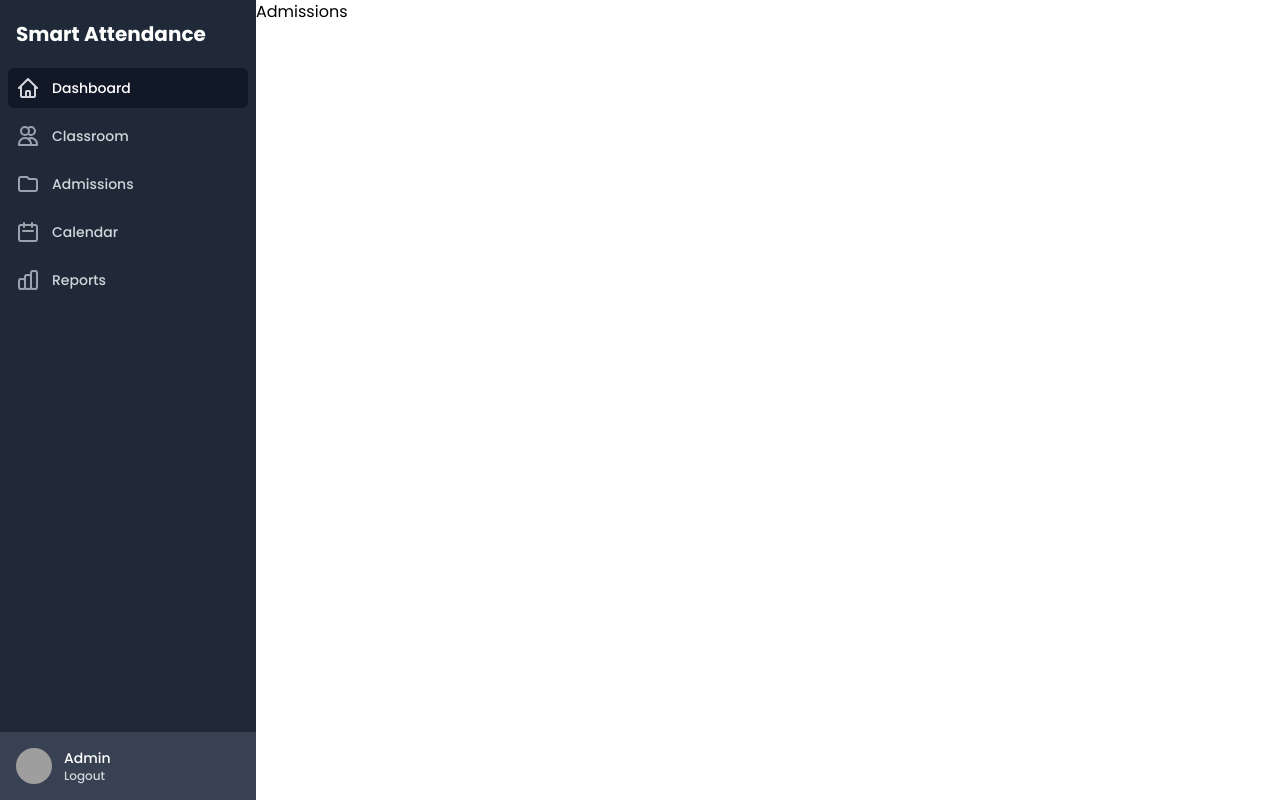
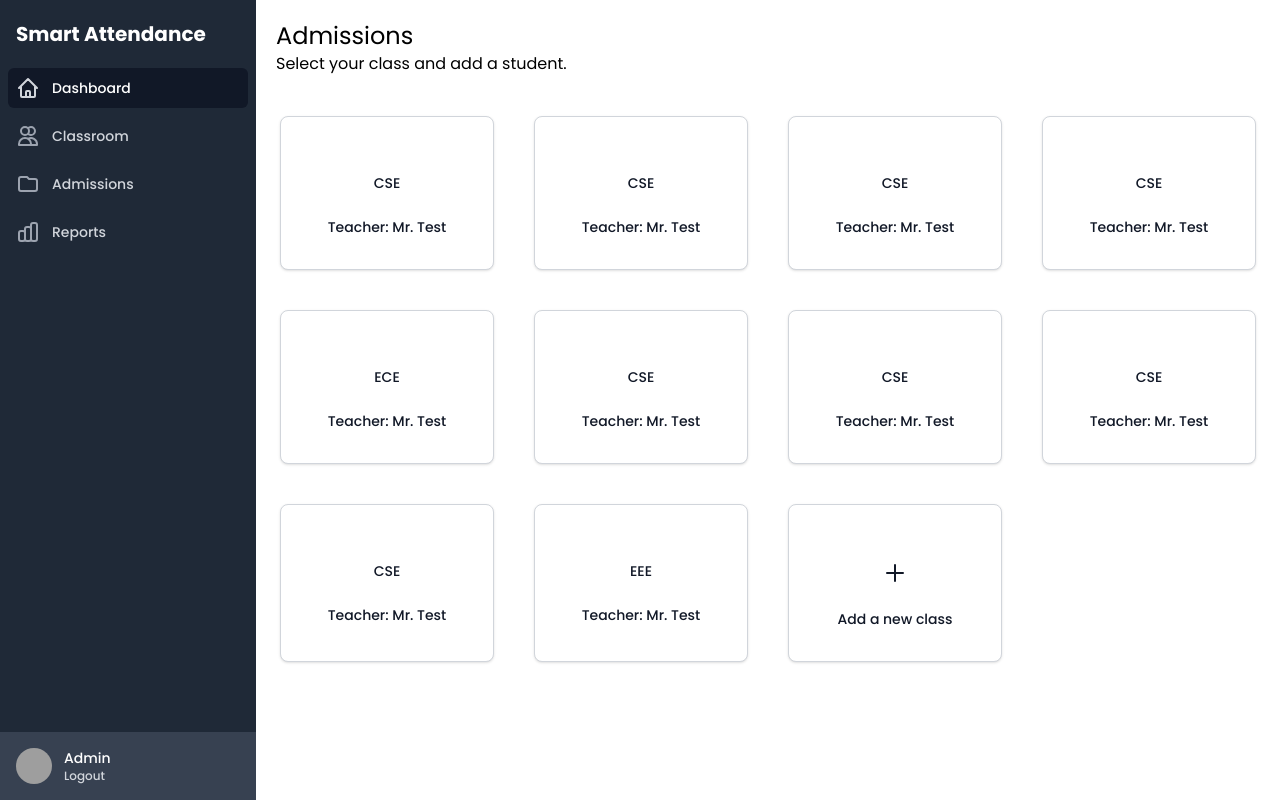
Before and after one commit to muthaiyanmani/smart-attendance, a React (Create React App) app: page /dashboard/admissions in a window 1280 px wide. Built offline with nearby package versions, Linux system fonts and the light colour scheme; grey boxes are pictures that could not be loaded.

Commit message:
added cards in admission section

```diff
--- a/package.json
+++ b/package.json
@@ -14,6 +14,7 @@
     "@types/react-dom": "^17.0.11",
     "axios": "^0.24.0",
     "react": "^17.0.2",
+    "react-calendar": "^3.6.0",
     "react-dom": "^17.0.2",
     "react-router-dom": "^6.2.1",
     "react-scripts": "5.0.0",
@@ -46,6 +47,7 @@
     ]
   },
   "devDependencies": {
+    "@types/react-calendar": "^3.4.5",
     "autoprefixer": "^10.4.2",
     "postcss": "^8.4.5",
     "tailwindcss": "^3.0.12"
--- a/src/App.tsx
+++ b/src/App.tsx
@@ -2,7 +2,7 @@ import React from "react";
 import { BrowserRouter, Route, Routes } from "react-router-dom";
 import "./App.css";
 import Admissions from "./pages/admissions";
-import Calender from "./pages/calender";
+
 import Classroom from "./pages/classroom";
 import Dashboard from "./pages/dashboard";
 
@@ -18,7 +18,7 @@ function App() {
         <Route path="/dashboard" element={<Dashboard />} />
         <Route path="/dashboard/classroom" element={<Classroom />} />
         <Route path="/dashboard/admissions" element={<Admissions />} />
-        <Route path="/dashboard/calender" element={<Calender />} />
+
         <Route path="/dashboard/reports" element={<Reports />} />
       </Routes>
     </BrowserRouter>
--- /dev/null
+++ b/src/components/admissions/card.tsx
@@ -0,0 +1,96 @@
+/* This example requires Tailwind CSS v2.0+ */
+import { PlusIcon } from "@heroicons/react/outline";
+import { MailIcon, PhoneIcon, PlusCircleIcon } from "@heroicons/react/solid";
+import { Link } from "react-router-dom";
+
+const people = [
+  {
+    class: "CSE",
+    teacher: "Mr. Test",
+    route: "cse",
+  },
+  {
+    class: "CSE",
+    teacher: "Mr. Test",
+    route: "cse",
+  },
+  {
+    class: "CSE",
+    teacher: "Mr. Test",
+    route: "cse",
+  },
+  {
+    class: "CSE",
+    teacher: "Mr. Test",
+    route: "cse",
+  },
+  {
+    class: "ECE",
+    teacher: "Mr. Test",
+    route: "cse",
+  },
+  {
+    class: "CSE",
+    teacher: "Mr. Test",
+    route: "cse",
+  },
+  {
+    class: "CSE",
+    teacher: "Mr. Test",
+    route: "cse",
+  },
+  {
+    class: "CSE",
+    teacher: "Mr. Test",
+    route: "cse",
+  },
+  {
+    class: "CSE",
+    teacher: "Mr. Test",
+    route: "cse",
+  },
+  {
+    class: "EEE",
+    teacher: "Mr. Test",
+    route: "cse",
+  },
+];
+
+export default function Card() {
+  return (
+    <ul className="grid grid-cols-1 px-3 md:px-1 my-5 gap-5 md:gap-10 sm:grid-cols-2 md:grid-cols-3 lg:grid-cols-4">
+      {people.map((item, index) => (
+        <li
+          key={index}
+          className="col-span-1 hover:scale-105 transition-all flex flex-col text-center bg-white border border-gray-300 rounded-lg shadow divide-y divide-gray-200"
+        >
+          <Link
+            to={`/dashboard/admissions/${item.route}`}
+            className="flex-1 flex flex-col p-8"
+          >
+            <h3 className="mt-6 text-gray-900 text-sm font-medium">
+              {item.class}
+            </h3>
+            <h3 className="mt-6 text-gray-900 text-sm font-medium">
+              Teacher: {item.teacher}
+            </h3>
+          </Link>
+        </li>
+      ))}
+
+      <li className="col-span-1 hover:scale-105 transition-all flex flex-col text-center bg-white border border-gray-300 rounded-lg shadow divide-y divide-gray-200">
+        <Link
+          to={`/dashboard/admissions/new`}
+          className="flex-1 flex flex-col p-8"
+        >
+          <div className="mt-6 flex text-gray-900 text-center justify-center text-sm font-medium">
+            <PlusIcon className="h-6 w-6" />
+          </div>
+          <h3 className="mt-6 text-gray-900 text-sm font-medium">
+            Add a new class
+          </h3>
+        </Link>
+      </li>
+    </ul>
+  );
+}
--- /dev/null
+++ b/src/components/admissions/index.tsx
@@ -0,0 +1,18 @@
+import React from "react";
+import Card from "./card";
+
+type Props = {};
+
+const Admission = (props: Props) => {
+  return (
+    <div>
+      <div className=" py-5">
+        <h1 className="text-lg md:text-2xl">Admissions</h1>
+        <p>Select your class and add a student.</p>
+      </div>
+      <Card />
+    </div>
+  );
+};
+
+export default Admission;
--- a/src/components/sidebar/sidebar.tsx
+++ b/src/components/sidebar/sidebar.tsx
@@ -36,12 +36,6 @@ export default function Sidebar({ children }: Props) {
       name: "Admissions",
       href: "/dashboard/admissions",
       icon: FolderIcon,
-      current: false,
-    },
-    {
-      name: "Calendar",
-      href: "/dashboard/calender",
-      icon: CalendarIcon,
       current: false,
     },
     {
@@ -242,7 +236,7 @@ export default function Sidebar({ children }: Props) {
               <MenuIcon className="h-6 w-6" aria-hidden="true" />
             </button>
           </div>
-          <main className="flex-1">{children}</main>
+          <main className="flex-1  px-2 md:px-5">{children}</main>
         </div>
       </div>
     </>
--- a/src/components/sign-in/index.tsx
+++ b/src/components/sign-in/index.tsx
@@ -43,7 +43,7 @@ export default function SignInComponent() {
                   required
                   value={user.email}
                   onChange={(e) => setUser({ ...user, email: e.target.value })}
-                  className="relative block w-full px-3 py-2 text-gray-900 placeholder-gray-500 border border-gray-300 rounded-md appearance-none focus:outline-none focus:ring-indigo-500 focus:border-indigo-500 focus:z-10 sm:text-sm"
+                  className="relative block w-full px-3 h-10 text-gray-900 placeholder-gray-500 border border-gray-300 rounded-md appearance-none focus:outline-none focus:ring-indigo-500 focus:border-indigo-500 focus:z-10 sm:text-sm"
                   placeholder="Email address"
                 />
               </div>
@@ -58,7 +58,7 @@ export default function SignInComponent() {
                   onChange={(e) =>
                     setUser({ ...user, password: e.target.value })
                   }
-                  className="relative block w-full px-3 py-2 text-gray-900 placeholder-gray-500 border border-gray-300 rounded-md appearance-none focus:outline-none focus:ring-indigo-500 focus:border-indigo-500 focus:z-10 sm:text-sm"
+                  className="relative block w-full px-3 h-10 text-gray-900 placeholder-gray-500 border border-gray-300 rounded-md appearance-none focus:outline-none focus:ring-indigo-500 focus:border-indigo-500 focus:z-10 sm:text-sm"
                   placeholder="Password"
                 />
               </div>
--- a/src/pages/admissions.tsx
+++ b/src/pages/admissions.tsx
@@ -1,12 +1,13 @@
 import React from "react";
 import Sidebar from "../components/sidebar/sidebar";
+import Admission from "../components/admissions/index";
 
 type Props = {};
 
 const Admissions = (props: Props) => {
   return (
     <Sidebar>
-      <h1>Admissions</h1>
+      <Admission />
     </Sidebar>
   );
 };
--- a/src/pages/calender.tsx
+++ /dev/null
@@ -1,14 +0,0 @@
-import React from "react";
-import Sidebar from "../components/sidebar/sidebar";
-
-type Props = {};
-
-const Calender = (props: Props) => {
-  return (
-    <Sidebar>
-      <h1>Calender</h1>
-    </Sidebar>
-  );
-};
-
-export default Calender;
```
Also changed, not shown: 1 other file (tests, documents, lock files or other folders).
